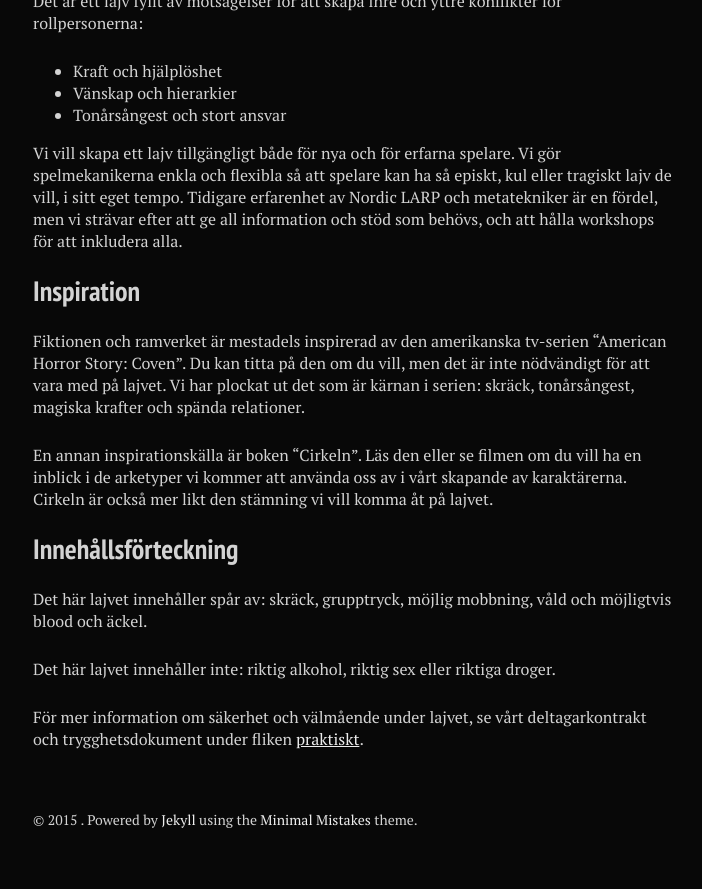
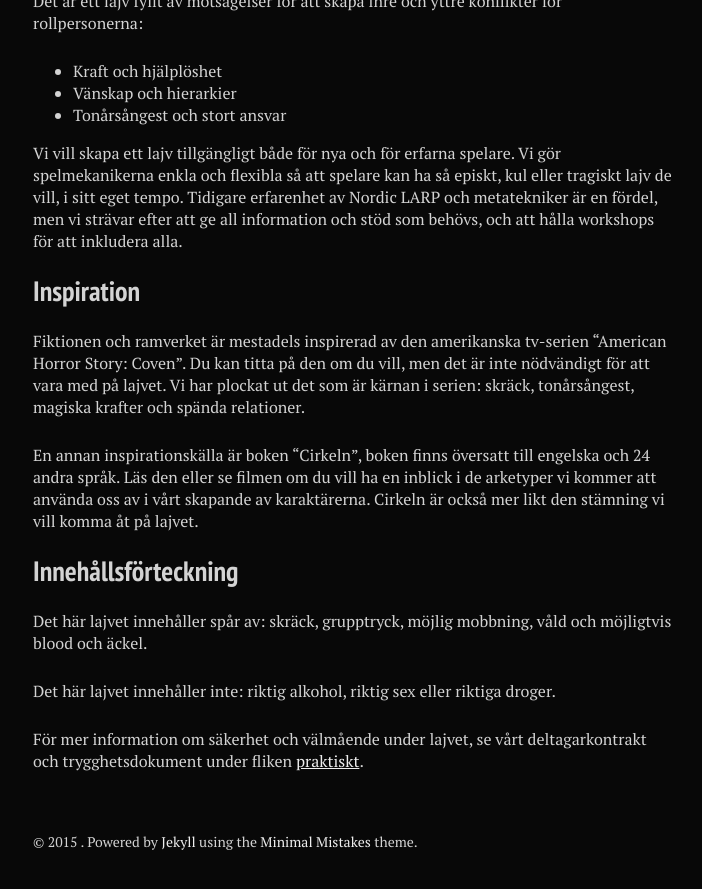
Before and after one commit to stanislavb/www.coven.nu, a Jekyll site: the page built from om-lajvet/index.md, in a window 1280 px wide and 900 px high, scrolled down 1153 px. Shown: the top 889 px of the window, without its empty margins (287-989 px from the left). Built offline with Jekyll 4.4.1, drawn with Linux system fonts in a browser that asks for light colours; nearby versions of some CDN libraries.

Commit message:
Update index.md

```diff
--- a/om-lajvet/index.md
+++ b/om-lajvet/index.md
@@ -45,7 +45,7 @@ Vi vill skapa ett lajv tillgängligt både för nya och för erfarna spelare. Vi
 
 Fiktionen och ramverket är mestadels inspirerad av den amerikanska tv-serien “American Horror Story: Coven”. Du kan titta på den om du vill, men det är inte nödvändigt för att vara med på lajvet. Vi har plockat ut det som är kärnan i serien: skräck, tonårsångest, magiska krafter och spända relationer.
 
-En annan inspirationskälla är boken “Cirkeln”. Läs den eller se filmen om du vill ha en inblick i de arketyper vi kommer att använda oss av i vårt skapande av karaktärerna. Cirkeln är också mer likt den stämning vi vill komma åt på lajvet.
+En annan inspirationskälla är boken “Cirkeln”, boken finns översatt till engelska och 24 andra språk. Läs den eller se filmen om du vill ha en inblick i de arketyper vi kommer att använda oss av i vårt skapande av karaktärerna. Cirkeln är också mer likt den stämning vi vill komma åt på lajvet.
 
 ## Innehållsförteckning
 
```
